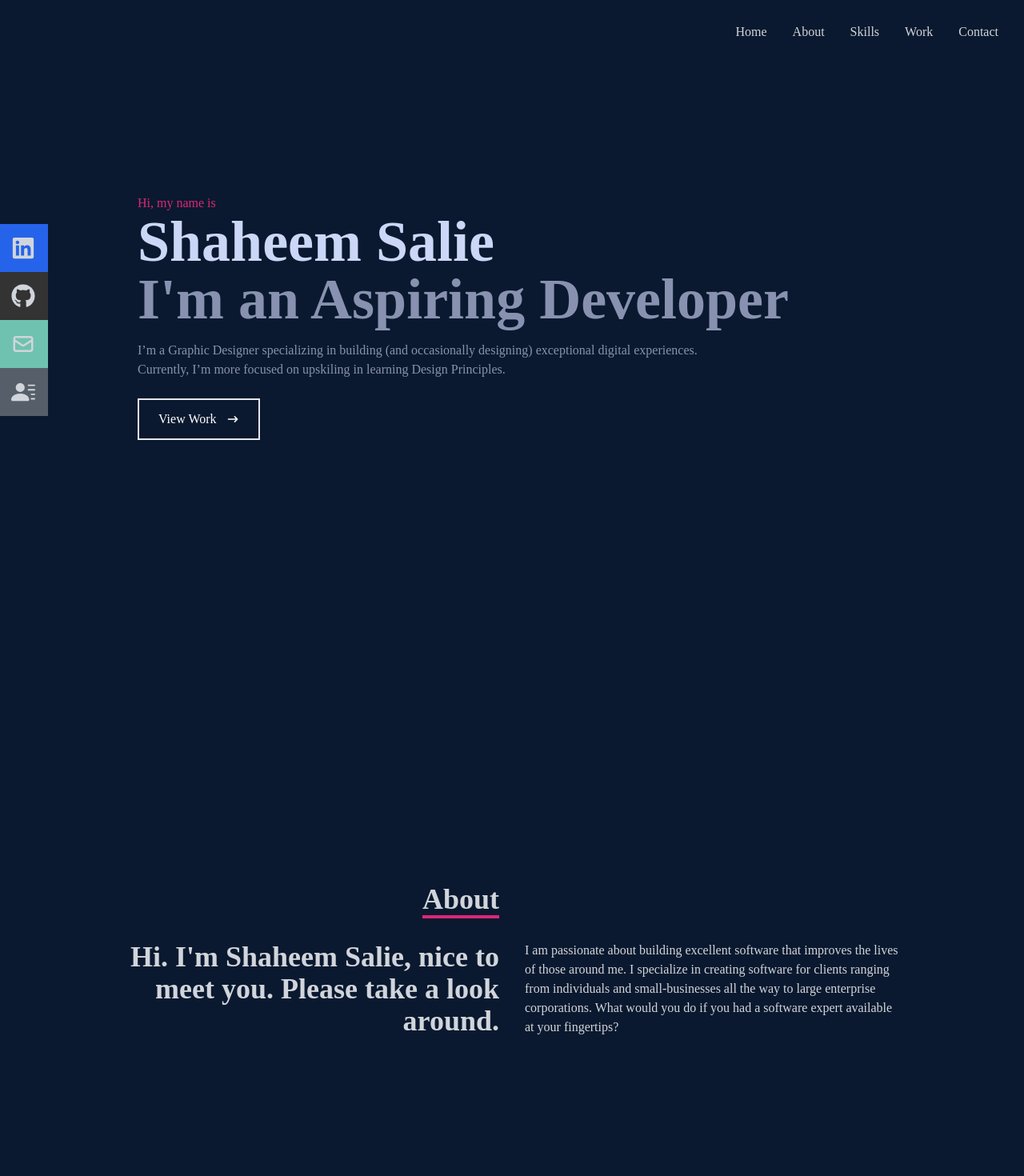
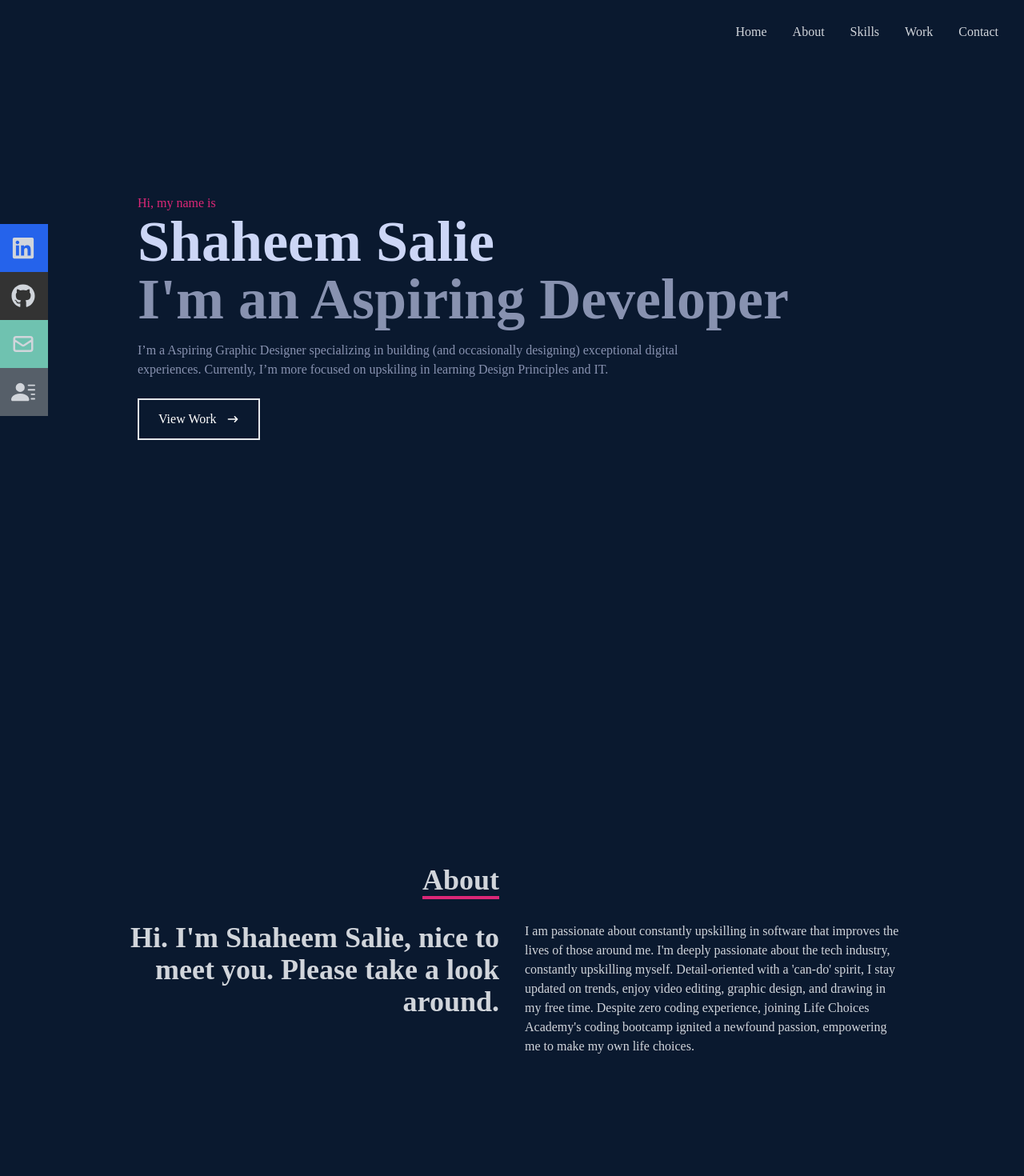
Before and after one commit to shaheemux/Portfolio, a React (Create React App) app: page / in a window 1280 px wide. Shown: the top 1470 px of the page at 80% size. Built offline with nearby package versions, Linux system fonts and the light colour scheme.

Commit message:
added files

```diff
--- a/src/App.js
+++ b/src/App.js
@@ -5,6 +5,7 @@ import Navbar from "./components/Navbar";
 import Skills from "./components/Skills";
 import Work from "./components/Work";
 import Footer from "./components/Footer";
+
 
 function App() {
   return (
--- a/src/components/About.jsx
+++ b/src/components/About.jsx
@@ -2,7 +2,7 @@ import React from 'react';
 
 const About = () => {
   return (
-    <div name='about' className='w-full h-screen bg-[#0a192f] text-gray-300'>
+    <div name='about' className='w-full h-screen bg-[#0a192f] text-gray-300 p-14'>
       <div className='flex flex-col justify-center items-center w-full h-full'>
         <div className='max-w-[1000px] w-full grid grid-cols-2 gap-8'>
           <div className='sm:text-right pb-8 pl-4'>
@@ -17,11 +17,8 @@ const About = () => {
               <p>Hi. I'm Shaheem Salie, nice to meet you. Please take a look around.</p>
             </div>
             <div>
-              <p>I am passionate about building excellent software that improves
-              the lives of those around me. I specialize in creating software
-              for clients ranging from individuals and small-businesses all the
-              way to large enterprise corporations. What would you do if you had
-              a software expert available at your fingertips?</p>
+              <p>I am passionate about constantly upskilling in software that improves
+              the lives of those around me. I'm deeply passionate about the tech industry, constantly upskilling myself. Detail-oriented with a 'can-do' spirit, I stay updated on trends, enjoy video editing, graphic design, and drawing in my free time. Despite zero coding experience, joining Life Choices Academy's coding bootcamp ignited a newfound passion, empowering me to make my own life choices.</p>
             </div>
           </div>
       </div>
--- a/src/components/Home.jsx
+++ b/src/components/Home.jsx
@@ -3,7 +3,7 @@ import { HiArrowNarrowRight } from 'react-icons/hi';
 
 const Home = () => {
   return (
-    <div name='home' className='w-full h-screen bg-[#0a192f]'>
+    <div name='home' className='w-full h-screen bg-[#0a192f] border-x-pink-600'>
       {/* Container */}
       <div className='max-w-[1000px] mx-auto px-8 flex flex-col justify-center h-full'>
         <p className='text-pink-600'>Hi, my name is</p>
@@ -14,9 +14,9 @@ const Home = () => {
           I'm an Aspiring Developer
         </h2>
         <p className='text-[#8892b0] py-4 max-w-[700px]'>
-          I’m a Graphic Designer specializing in building (and occasionally
+          I’m a Aspiring Graphic Designer specializing in building (and occasionally
           designing) exceptional digital experiences. Currently, I’m more focused on
-          upskiling in learning Design Principles.
+          upskiling in learning Design Principles and IT.
         </p>
         <div>
           <button className='text-white group border-2 px-6 py-3 my-2 flex items-center hover:bg-pink-600 hover:border-pink-600'>
--- a/src/index.css
+++ b/src/index.css
@@ -28,3 +28,7 @@
         hsla(240, 5%, 22%, 0.8)
     )!important;
 }
+
+/* .w-full{
+    border: solid 1px rgb(249, 36, 71);
+} */
```
